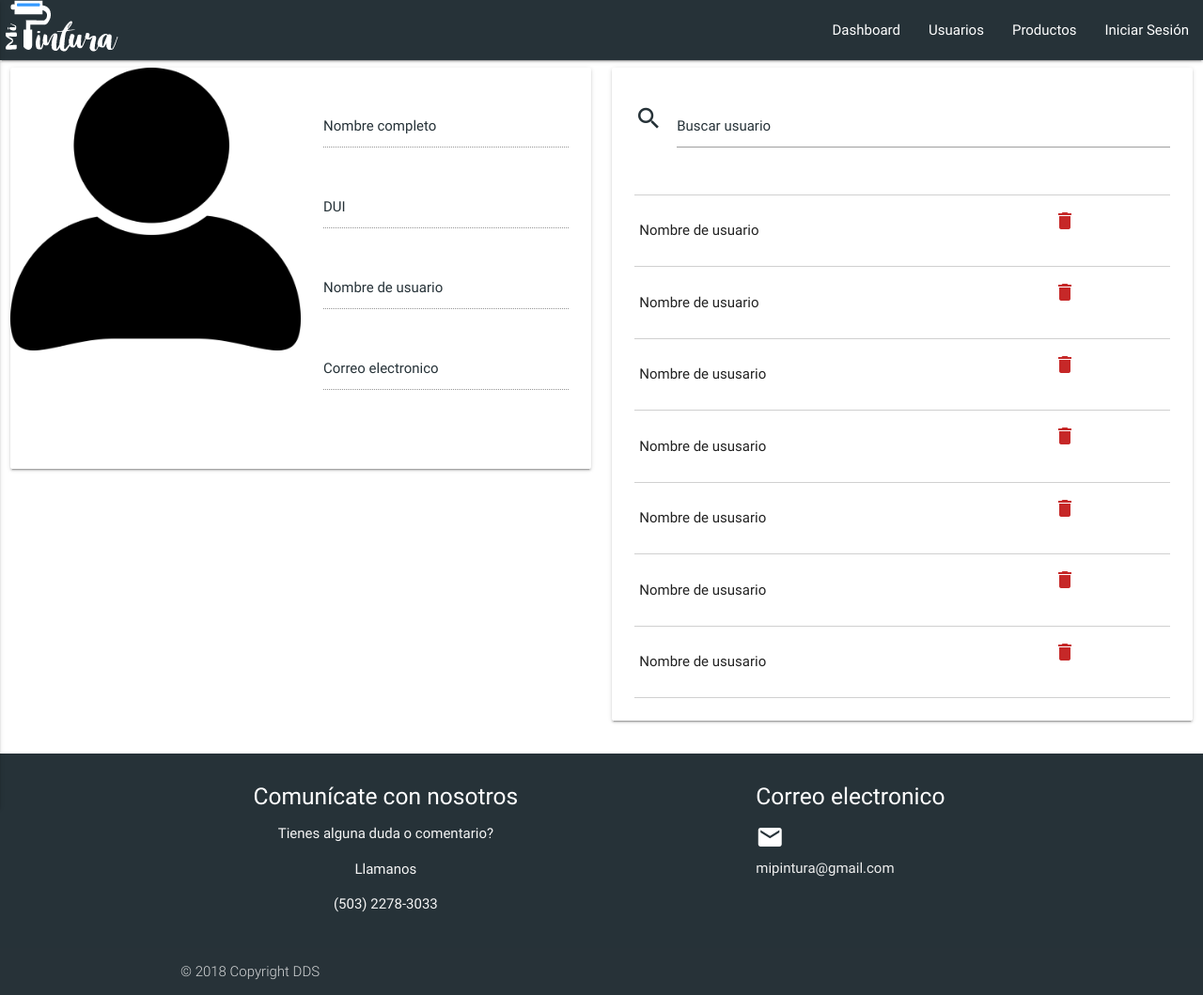
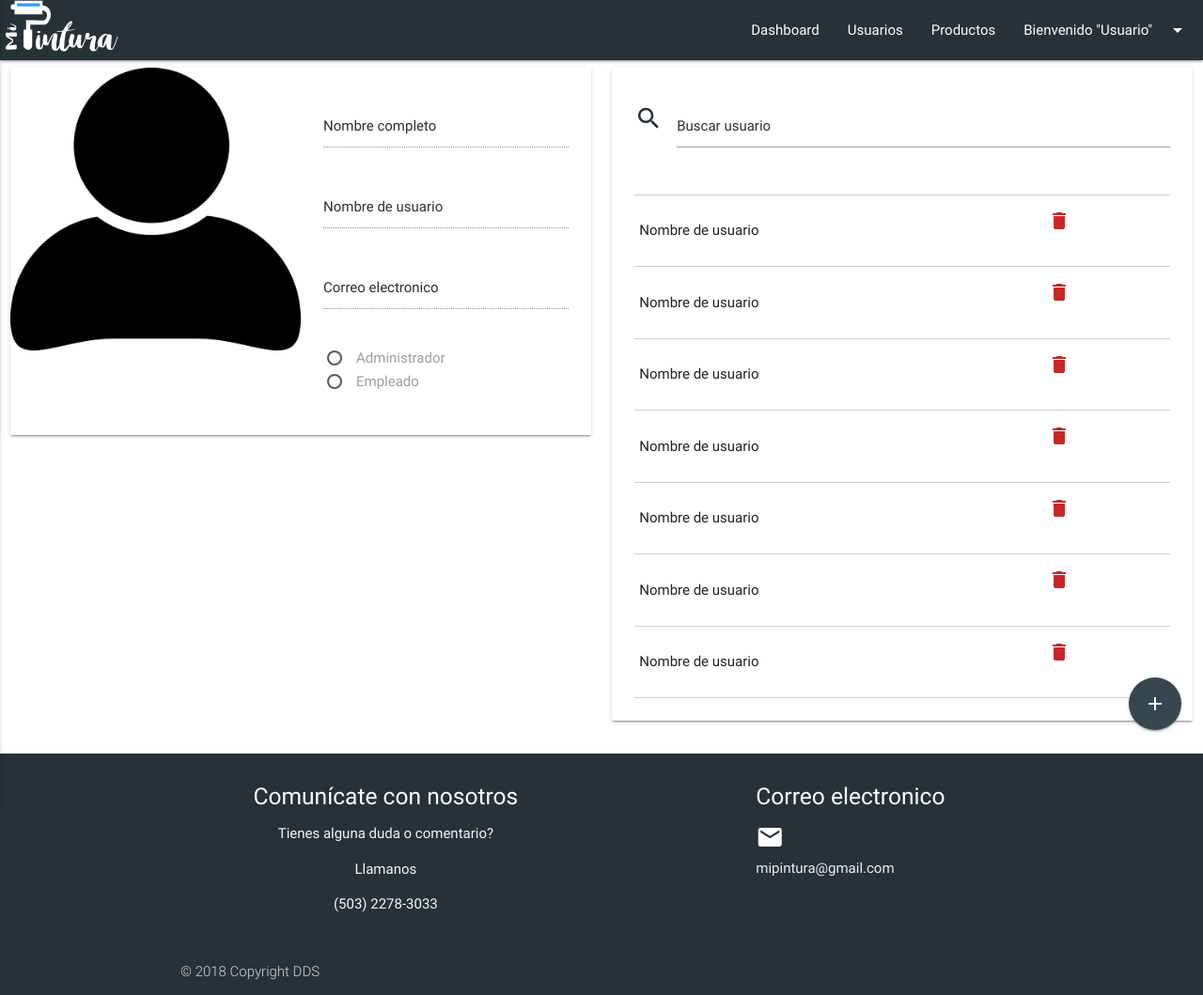
Before and after one commit to AndresK21/Tienda, a PHP site: page /dashboard/perfiles.php in a window 1280 px wide. Shown: the whole page at 94% size. Run offline with PHP 8.4, Linux system fonts and the light colour scheme.

Commit message:
Actualizacion

```diff
--- a/PinturaSV/controllers/view/ini_sesion.php
+++ /dev/null
@@ -1,21 +0,0 @@
-<!-- Modal de iniciar sesion -->
-<div id="modal_inicio" class="modal ">
-    <div class="modal-content">
-        <h4>Iniciar sesi&oacute;n</h4>
-            <div class="row">
-                <div class="input-field col s12">
-                    <input id="usuario" type="text" class="validate">
-                    <label for="usuario">Nombre de usuario</label>
-                </div>
-            </div>
-            <div class="row">
-            <div class="input-field col s12">
-                <input id="contrasena" type="text" class="validate">
-                <label for="contrasena">Contraseña</label>
-            </div>
-    </div>
-    <div class="modal-footer">
-        <a href="#!" class="modal-action modal-close waves-effect waves-red btn-flat ">Cancelar</a>
-        <a href="#!" class="modal-action modal-close waves-effect waves-green btn-flat ">Iniciar sesi&oacute;n</a>
-    </div>
-</div>
--- a/PinturaSV/controllers/view/nav_dash.php
+++ b/PinturaSV/controllers/view/nav_dash.php
@@ -1,3 +1,16 @@
+<!-- Dropdown Structure -->
+<ul id="dropdown1" class="dropdown-content">
+    <li><a href="editar_perfil.php">Editar perfil</a></li>
+    <li class="divider"></li>
+    <li><a href="inicio.php">Cerrar sesi&oacute;n</a></li>
+</ul>
+<!-- Dropdown Structure Mobile -->
+<ul id="dropdown2" class="dropdown-content">
+    <li><a href="editar_perfil.php">Editar perfil</a></li>
+    <li class="divider"></li>
+    <li><a href="inicio.php">Cerrar sesi&oacute;n</a></li>
+</ul>
+
 <div class="navbar-fixed">
     <nav>
     <!--Navbar Color gris azulado-->
@@ -8,7 +21,7 @@
             <li><a href="dashboard.php">Dashboard</a></li>
             <li><a href="perfiles.php">Usuarios</a></li>
             <li><a href="productos.php">Productos</a></li>
-            <li><a class="modal-trigger" href="#modal_inicio">Iniciar Sesi&oacute;n</a></li>
+            <li><a class="dropdown-button" href="#!" data-activates="dropdown1">Bienvenido "Usuario"<i class="material-icons right">arrow_drop_down</i></a></li>
         </ul>
         </div>
     </nav>
@@ -17,5 +30,5 @@
             <li><a href="dashboard.php">Dashboard</a></li>
             <li><a href="perfiles.php">Usuarios</a></li>
             <li><a href="productos.php">Productos</a></li>
-            <li><a class="modal-trigger" href="#modal_inicio">Iniciar Sesi&oacute;n</a></li>
+            <li><a class="dropdown-button" href="#!" data-activates="dropdown2">Bienvenido "Usuario"<i class="material-icons right">arrow_drop_down</i></a></li>>
         </ul>
--- a/PinturaSV/dashboard/editar_perfil.php
+++ b/PinturaSV/dashboard/editar_perfil.php
@@ -87,10 +87,6 @@
                 </div>
             </div>
 
-            <?php
-                include('../controllers/view/ini_sesion.php');
-            ?>
-
         </main>
 
         <?php
--- a/PinturaSV/dashboard/perfiles.php
+++ b/PinturaSV/dashboard/perfiles.php
@@ -19,10 +19,17 @@
         </header>
 
         <main>
+
+            <div class="fixed-action-btn">
+                <a class="btn-floating btn-large modal-trigger blue-grey darken-3" href="#modal2">
+                    <i class="large material-icons">add</i>
+                </a>
+            </div>
+
             <div class="row">
                 <div class="col s6">
 
-                    <div class="card horizontal">
+                    <div class="card horizontal fijo">
                         <div class="card-image">
                             <img src="../web/img/usuario.png">
                         </div>
@@ -41,12 +48,6 @@
                                         <div class="row">
                                             <div class="input-field ">
                                                 <input disabled value="I am not editable" id="disabled" type="number" class="validate">
-                                                <label for="edad" class="blue-grey-text text-darken-4">DUI</label>
-                                            </div>
-                                        </div>
-                                        <div class="row">
-                                            <div class="input-field ">
-                                                <input disabled value="I am not editable" id="disabled" type="number" class="validate">
                                                 <label for="usuario" class="blue-grey-text text-darken-4">Nombre de usuario</label>
                                             </div>
                                         </div>
@@ -56,6 +57,14 @@
                                                 <label for="email" class="blue-grey-text text-darken-4">Correo electronico</label>
                                             </div>
                                         </div>
+                                        <p>
+                                            <input class="with-gap" name="group1" type="radio" id="opc1"  />
+                                            <label for="opc1">Administrador</label>
+                                        </p>
+                                        <p>
+                                            <input class="with-gap" name="group1" type="radio" id="opc2"  />
+                                            <label for="opc2">Empleado</label>
+                                        </p>
                                     </form>
                                 </div>
 
@@ -96,23 +105,23 @@
                                         <td><a class="waves-effect waves-light modal-trigger espacio" href="#modal1"><i class="material-icons red-text text-darken-3 prefix">delete</i></a></td>
                                     </tr>
                                     <tr>
-                                        <td>Nombre de ususario</td>
+                                        <td>Nombre de usuario</td>
                                         <td><a class="waves-effect waves-light modal-trigger espacio" href="#modal1"><i class="material-icons red-text text-darken-3 prefix">delete</i></a></td>
                                     </tr>
                                     <tr>
-                                        <td>Nombre de ususario</td>
+                                        <td>Nombre de usuario</td>
                                         <td><a class="waves-effect waves-light modal-trigger espacio" href="#modal1"><i class="material-icons red-text text-darken-3 prefix">delete</i></a></td>
                                     </tr>
                                     <tr>
-                                        <td>Nombre de ususario</td>
+                                        <td>Nombre de usuario</td>
                                         <td><a class="waves-effect waves-light modal-trigger espacio" href="#modal1"><i class="material-icons red-text text-darken-3 prefix">delete</i></a></td>
                                     </tr>
                                     <tr>
-                                        <td>Nombre de ususario</td>
+                                        <td>Nombre de usuario</td>
                                         <td><a class="waves-effect waves-light modal-trigger espacio" href="#modal1"><i class="material-icons red-text text-darken-3 prefix">delete</i></a></td>
                                     </tr>
                                     <tr>
-                                        <td>Nombre de ususario</td>
+                                        <td>Nombre de usuario</td>
                                         <td><a class="waves-effect waves-light modal-trigger espacio" href="#modal1"><i class="material-icons red-text text-darken-3 prefix">delete</i></a></td>
                                     </tr>
                                     </tbody>
@@ -138,9 +147,60 @@
             </div>
 
 
-            <?php
-                include('../controllers/view/ini_sesion.php');
-            ?>
+            <!-- Modal de usuario nueva -->
+            <div id="modal2" class="modal">
+                <div class="modal-content">
+                    <h4>Agregar nuevo usuario</h4>
+                    <div class="card horizontal">
+                        <div class="card-stacked">
+                            <div class="card-content">
+
+                                <div class="row">
+                                    <form class="">
+                                        <div class="row">
+                                            <div class="input-field ">
+                                                <input id="nombre" type="text" class="validate">
+                                                <label for="nombree" class="blue-grey-text text-darken-4">Nombre completo</label>
+                                            </div>
+                                        </div>
+                                        <div class="row">
+                                            <div class="input-field ">
+                                                <input id="usuario" type="text" class="validate">
+                                                <label for="usuario" class="blue-grey-text text-darken-4">Nombre de usuario</label>
+                                            </div>
+                                        </div>
+                                        <div class="row">
+                                            <div class="input-field ">
+                                                <input id="contrasena" type="text" class="validate">
+                                                <label for="contrasena" class="blue-grey-text text-darken-4">Contraseña</label>
+                                            </div>
+                                        </div>
+                                        <div class="row">
+                                            <div class="input-field ">
+                                                <input id="correo" type="email" class="validate">
+                                                <label for="correo" class="blue-grey-text text-darken-4">Correo electr&oacute;nico</label>
+                                            </div>
+                                        </div>
+                                        <p>
+                                            <input class="with-gap" name="group1" type="radio" id="opc1"  />
+                                            <label for="opc1">Administrador</label>
+                                        </p>
+                                        <p>
+                                            <input class="with-gap" name="group1" type="radio" id="opc2"  />
+                                            <label for="opc2">Empleado</label>
+                                        </p>
+                                    </form>
+                                </div>
+
+                            </div>
+                        </div>
+                    </div>
+                </div>
+                <div class="modal-footer">
+                    <a href="#!" class="modal-action modal-close waves-effect waves-red btn-flat ">Descartar</a>
+                    <a href="#!" class="modal-action modal-close waves-effect waves-green btn-flat ">Guardar</a>
+                </div>
+            </div>
 
         </main>
 
--- a/PinturaSV/public/pagar.php
+++ b/PinturaSV/public/pagar.php
@@ -38,8 +38,9 @@
                                 <li><a href="#!"><i class="material-icons">shopping_cart</i></a></li>
                             </ul>
                         </div>
+                    </nav>
                 </div>
-                </nav>
+
                         <ul class="side-nav" id="mobile-demo">
                             <li><a href="../index.php">Inicio</a></li>
                             <li><a href="#!">Nosotros</a></li>
```
Also changed, not shown: PinturaSV/dashboard/inicio.php (added, +70 -0 lines), PinturaSV/dashboard/productos.php (+36 -15 lines). Lines whose indentation alone changed are shown as unchanged.
